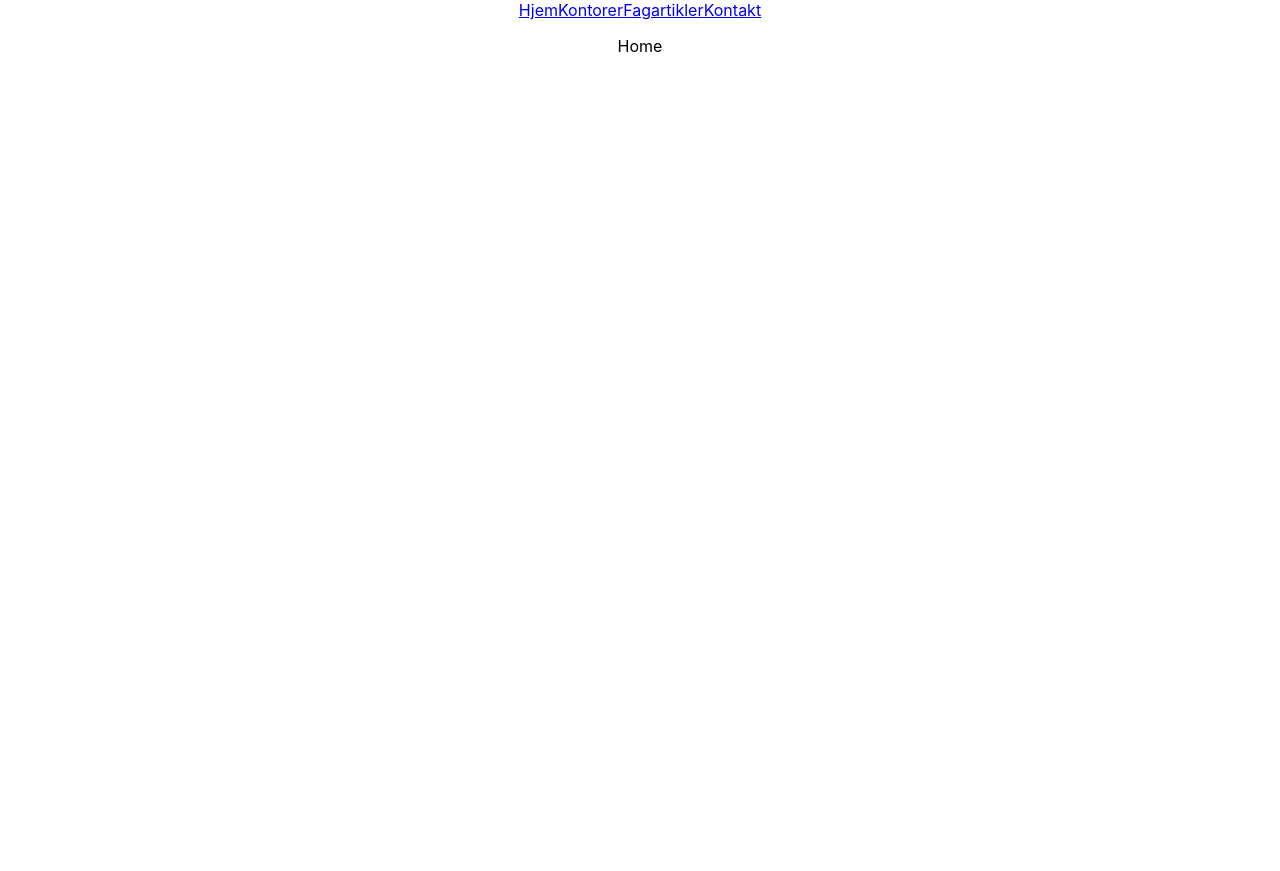
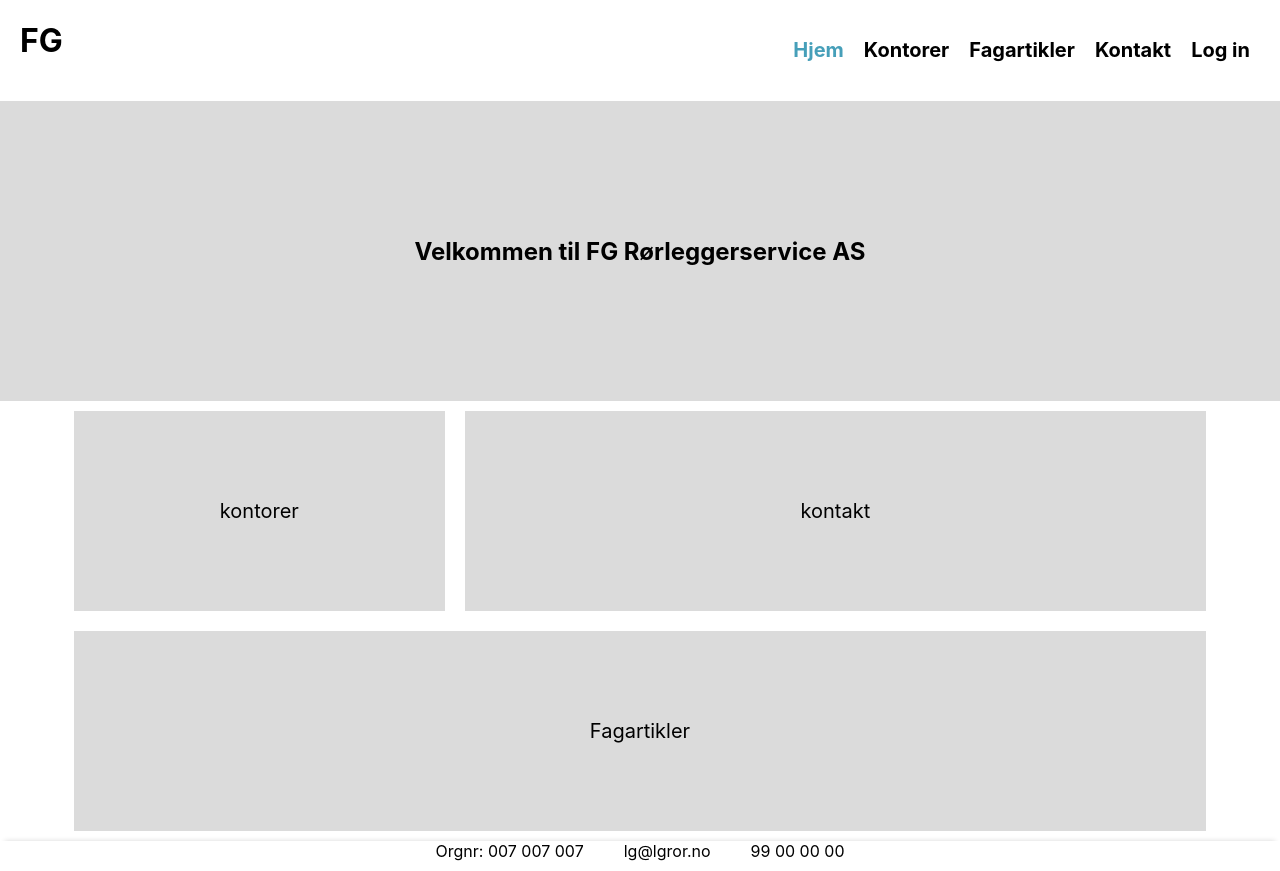
Before and after one commit to TrueHorror/webapplikasjoner_eksamen, a React (Create React App) app in the folder rorlegger/client/: page / in a window 1280 px wide. Before the commit the page ends 800 px from the top, so only its background shows below. Built offline with nearby package versions, Linux system fonts and the light colour scheme.

Commit message:
Added styled components to home page

```diff
--- a/rorlegger/client/package.json
+++ b/rorlegger/client/package.json
@@ -10,6 +10,7 @@
     "react-dom": "^17.0.1",
     "react-router-dom": "^5.2.0",
     "react-scripts": "4.0.1",
+    "styled-components": "^5.2.1",
     "web-vitals": "^0.2.4"
   },
   "scripts": {
--- a/rorlegger/client/src/App.js
+++ b/rorlegger/client/src/App.js
@@ -1,27 +1,26 @@
 import './App.css';
 import Nav from './layouts/Nav'
-import { BrowserRouter as Router, Switch, Route} from 'react-router-dom'
-import Home from './pages/Home'
-import Offices from './pages/Offices'
-import Articles from './pages/Articles'
-import Contact from './pages/Contact'
+import { BrowserRouter as Router} from 'react-router-dom'
 import Routes from './routes/Routes'
+import Footer from './layouts/Footer'
+import {StyledHeader, StyledFooter, StyledLogo } from './styles/Styled.jsx'
+
 
 function App() {
   return (
     <div className="App">
+
       <Router>
-        <header>
+        <StyledHeader>
+        <StyledLogo>FG</StyledLogo>
           <Nav/>
-        </header>
-        <main>
-          <Routes />
+        </StyledHeader>
+        <Routes />
+        <StyledFooter>
+          <Footer />
+        </StyledFooter>
+        </Router>
 
-        </main>
-        <footer>
-
-        </footer>
-        </Router>
     </div>
   );
 }
--- /dev/null
+++ b/rorlegger/client/src/layouts/Footer.js
@@ -0,0 +1,15 @@
+import {StyledFooterList, StyledFooterListItems} from '../styles/Styled.jsx'
+
+function Footer(){
+    return (
+        <>
+            <StyledFooterList>
+                <StyledFooterListItems>Orgnr: 007 007 007</StyledFooterListItems>
+                <StyledFooterListItems>lg@lgror.no</StyledFooterListItems>
+                <StyledFooterListItems>99 00 00 00</StyledFooterListItems>
+            </StyledFooterList>
+        </>
+    )
+}
+
+export default Footer;
--- a/rorlegger/client/src/layouts/Nav.js
+++ b/rorlegger/client/src/layouts/Nav.js
@@ -1,13 +1,19 @@
 import { NavLink } from 'react-router-dom'
+import { StyledNav, NavMenu, NavMenuItem } from '../styles/Styled.jsx';
 
 function Nav(){
   return (
-    <nav>
-      <NavLink to="/">Hjem</NavLink>
-      <NavLink to="/offices">Kontorer</NavLink>
-      <NavLink to="/articles">Fagartikler</NavLink>
-      <NavLink to="/contact">Kontakt</NavLink>
-    </nav>
+    <StyledNav>
+      <NavMenu>
+        <NavMenuItem>
+          <NavLink exact to="/">Hjem</NavLink>
+          <NavLink exact to="/offices">Kontorer</NavLink>
+          <NavLink exact to="/articles">Fagartikler</NavLink>
+          <NavLink exact to="/contact">Kontakt</NavLink>
+          <NavLink exact to="/login">Log in</NavLink>
+        </NavMenuItem>
+      </NavMenu>
+    </StyledNav>
   )
 }
 
--- a/rorlegger/client/src/pages/Home.js
+++ b/rorlegger/client/src/pages/Home.js
@@ -1,6 +1,40 @@
+import {
+  StyledBanner,
+  StyledMainContent,
+  StyledMainSections,
+  StyledAside,
+  Row,
+  Column,
+  DoubleColumn,
+  StyledLinks
+} from '../styles/Styled.jsx';
+
 function Home(){
   return(
-    <p>Home</p>
+  <section>
+    <StyledBanner>
+      <h1>Velkommen til FG Rørleggerservice AS</h1>
+    </StyledBanner>
+    <StyledMainContent>
+      <Row>
+        <Column>
+          <StyledAside><StyledLinks exact to="/offices">kontorer</StyledLinks></StyledAside>
+        </Column>
+        <DoubleColumn>
+        <StyledMainSections><StyledLinks exact to="/contact">kontakt</StyledLinks></StyledMainSections>
+        </DoubleColumn>
+      </Row>
+      <Row>
+        <Column>
+          <StyledMainSections>
+            <StyledLinks exact to="/articles">Fagartikler</StyledLinks>
+          </StyledMainSections>
+        </Column>
+      </Row>
+    </StyledMainContent>
+  </section>
+
+
   )
 }
 
--- /dev/null
+++ b/rorlegger/client/src/styles/Styled.jsx
@@ -0,0 +1,174 @@
+import { Link } from 'react-router-dom';
+import styled from 'styled-components';
+
+
+//Style and CSS taken from lectures and earlier mandatory exercises
+
+//header
+export const StyledHeader = styled.header`
+width: 100%;
+box-shadow: 0px 5px 5px -5px #00000029;
+display: flex;
+
+
+`;
+
+//Styled Logo
+
+export const StyledLogo = styled.h1`
+padding-left: 20px;
+
+`;
+
+//Nav in header
+export const StyledNav = styled.nav`
+ margin-left: auto;
+ margin-right: 0;
+
+
+`;
+
+export const NavMenu = styled.ul`
+  list-style-type: none;
+  padding: 0;
+  display: flex;
+
+`;
+
+export const NavMenuItem = styled.li`
+  padding: 0 20px;
+  display: block;
+  float: left;
+
+  &:first-child {
+    padding-left: 0;
+  }
+
+  & > a {
+    color: black;
+    font-size: 20px;
+    font-weight: 700;
+    line-height: 3.456;
+    padding: 5px 10px;
+    text-decoration: none;
+
+
+    &.active {
+      color: #469fb9;
+    }
+
+    &:hover {
+      border-bottom: 4px solid #469fb9;
+    }
+  }
+
+`;
+
+//Banner, Logo
+export const StyledBanner = styled.figure`
+  width: 100%;
+  margin: 0 auto;
+  background-color: #DBDBDB;
+  height: 300px;
+  display: flex;
+  justify-content: center;
+  align-items: center;
+`;
+
+
+
+//Main-Content with rom and column. Inspiration from: https://dev.to/drews256/ridiculously-easy-row-and-column-layouts-with-flexbox-1k01 -----------------------------------------------------------------
+export const StyledMainContent = styled.main`
+  margin: 0 auto;
+  width: 90%;
+
+
+`;
+
+export const Row = styled.div`
+  display: flex;
+  flex-direction: row;
+  flex-wrap: wrap;
+  width: 100%;
+
+
+`;
+
+export const Column = styled.div`
+  display: flex;
+  flex-direction: column;
+  flex-basis: 100%;
+  flex: 1;
+  padding: 10px;
+
+
+`;
+
+export const DoubleColumn = styled.div`
+  display: flex;
+  flex-direction: column;
+  flex-basis: 100%;
+  flex: 2;
+  padding: 10px;
+`;
+
+
+
+export const StyledMainSections = styled.section`
+  background-color: #DBDBDB;
+  height: 200px;
+  display: flex;
+  justify-content: center;
+  align-items: center;
+
+`;
+
+
+
+//Aside
+export const StyledAside = styled.aside`
+  background-color: #DBDBDB;
+  height: 200px;
+  display: flex;
+  justify-content: center;
+  align-items: center;
+`;
+
+//Main Links
+
+export const StyledLinks = styled(Link)`
+  font-size: 20px;
+  text-decoration: none;
+  color: #000;
+  &:hover {
+      border-bottom: 4px solid #469fb9;
+    }
+
+`;
+
+//------------------------------------------------------------------------------------------
+
+//footer
+
+export const StyledFooter = styled.footer`
+  width: 100%;
+  display: flex;
+  box-shadow: 0 -5px 5px -5px #00000029;
+  height: 30px;
+
+`;
+
+export const StyledFooterList = styled.ul`
+  list-style-type: none;
+  margin: 0 auto;
+  padding: 0;
+
+`;
+
+export const StyledFooterListItems = styled.li`
+  padding: 0 20px;
+  display: block;
+  float: left;
+  justify-content: space-between;
+
+`;
```
Also changed, not shown: rorlegger/client/src/layouts/Main.js (added, +9 -0 lines), 2 other files (tests, documents, lock files or other folders).
